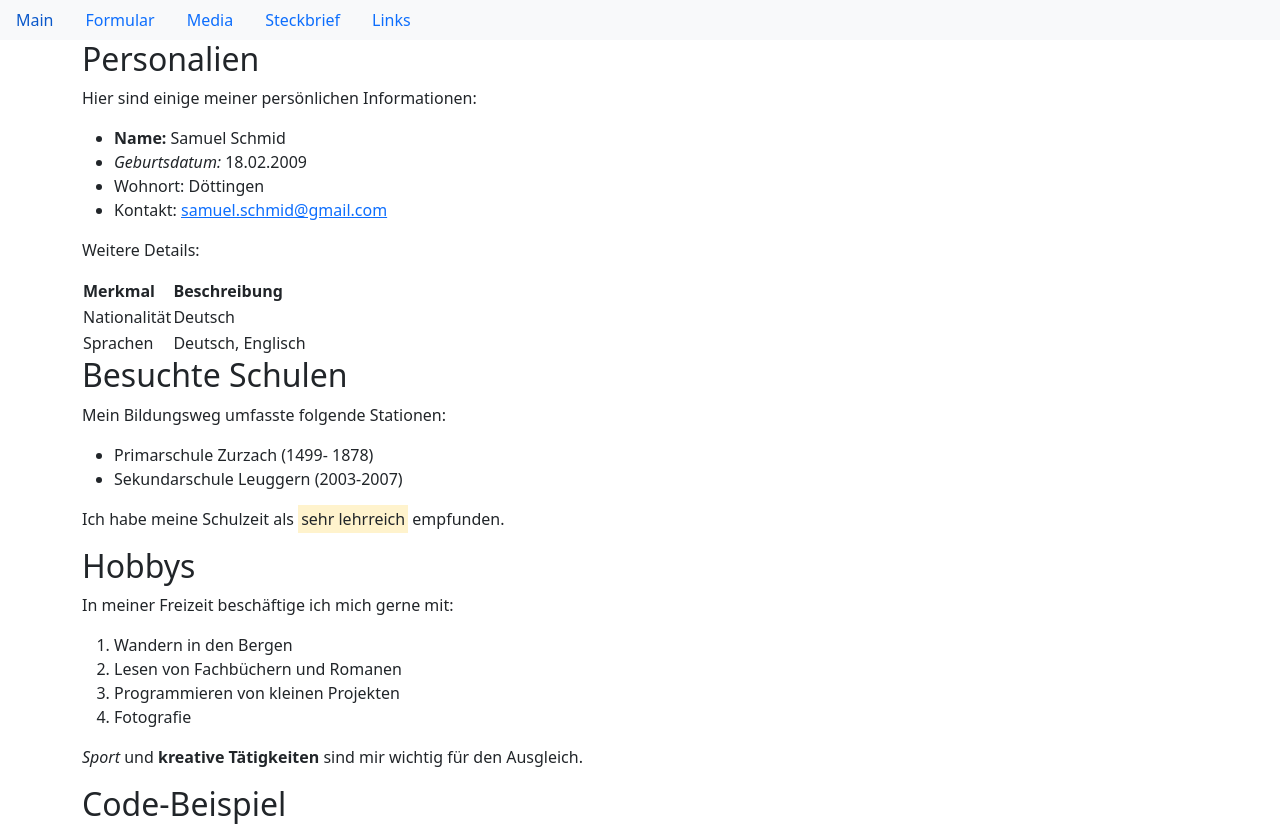
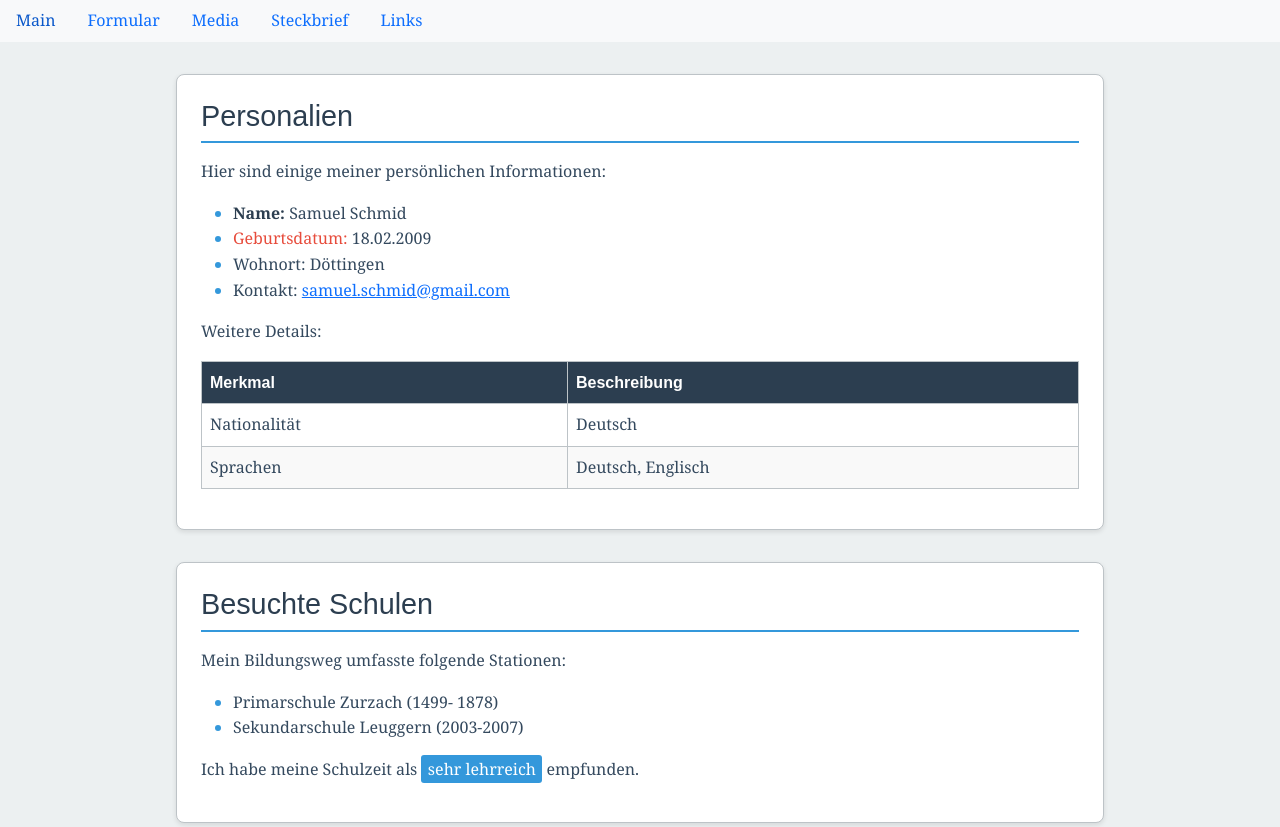
Before and after one commit to Cozycanas/Modul293, a plain HTML site: page ligmasigma.html in a window 1280 px wide. Shown: the top 827 px of the page. Drawn offline with nearby package versions, Linux system fonts and the light colour scheme.

Commit message:
Remove hover styles from header and add CSS link in ligmasigma.html

```diff
--- a/css/style.css
+++ b/css/style.css
@@ -75,12 +75,6 @@ header {
 
 
     /* Pseudo-Klasse für Hover-Effekt */
-    :hover,
-    :focus {
-        background-color: var(--secondary-color);
-        color: var(--primary-color);
-        outline: none;
-    }
 }
 
 
--- a/ligmasigma.html
+++ b/ligmasigma.html
@@ -8,6 +8,7 @@
   <meta name="description" content="Eine persönliche Informationsseite erstellt als Übung für Modul 293.">
   <link href="https://cdn.jsdelivr.net/npm/bootstrap@5.3.6/dist/css/bootstrap.min.css" rel="stylesheet"
     integrity="sha384-4Q6Gf2aSP4eDXB8Miphtr37CMZZQ5oXLH2yaXMJ2w8e2ZtHTl7GptT4jmndRuHDT" crossorigin="anonymous">
+  <link rel="stylesheet" href="css/style.css">
   <title>Personalien - Samuel Schmid</title>
 </head>
 
```
